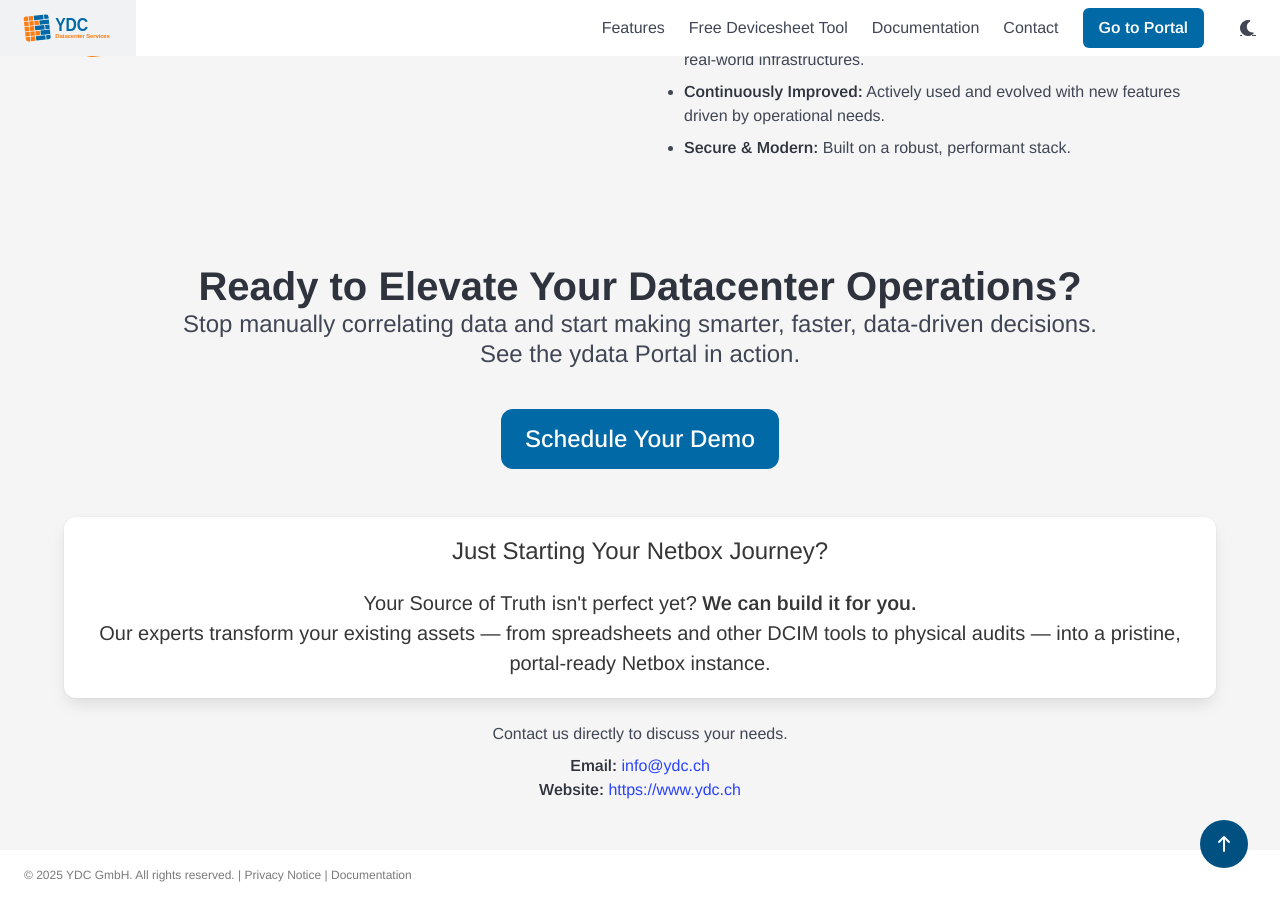
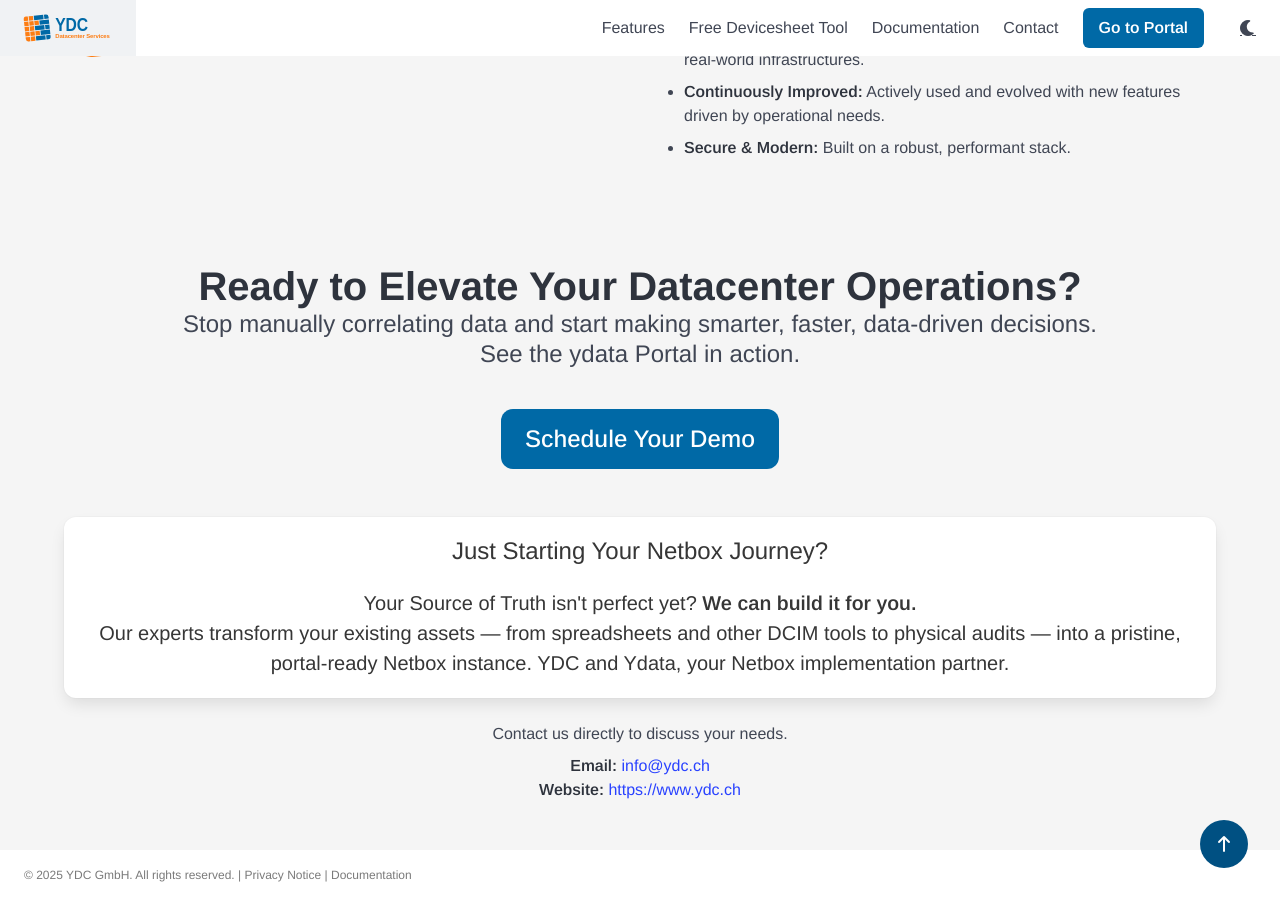
Before and after one commit to ydata-ch/ydata-ch, a Jekyll site: the page built from index.md, in a window 1280 px wide and 900 px high, scrolled down 7535 px. Built offline with Jekyll 4.4.1, drawn with Linux system fonts in a browser that asks for light colours; nearby versions of some CDN libraries.

Commit message:
Add implementation partner

```diff
--- a/_includes/sections/cta.html
+++ b/_includes/sections/cta.html
@@ -11,7 +11,7 @@
         <p class="is-size-5">
           Your Source of Truth isn't perfect yet? <strong>We can build it for you.</strong>
           <br />
-          Our experts transform your existing assets — from spreadsheets and other DCIM tools to physical audits — into a pristine, portal-ready Netbox instance.
+          Our experts transform your existing assets — from spreadsheets and other DCIM tools to physical audits — into a pristine, portal-ready Netbox instance. YDC and Ydata, your Netbox implementation partner.
         </p>
       </div>
 
```
